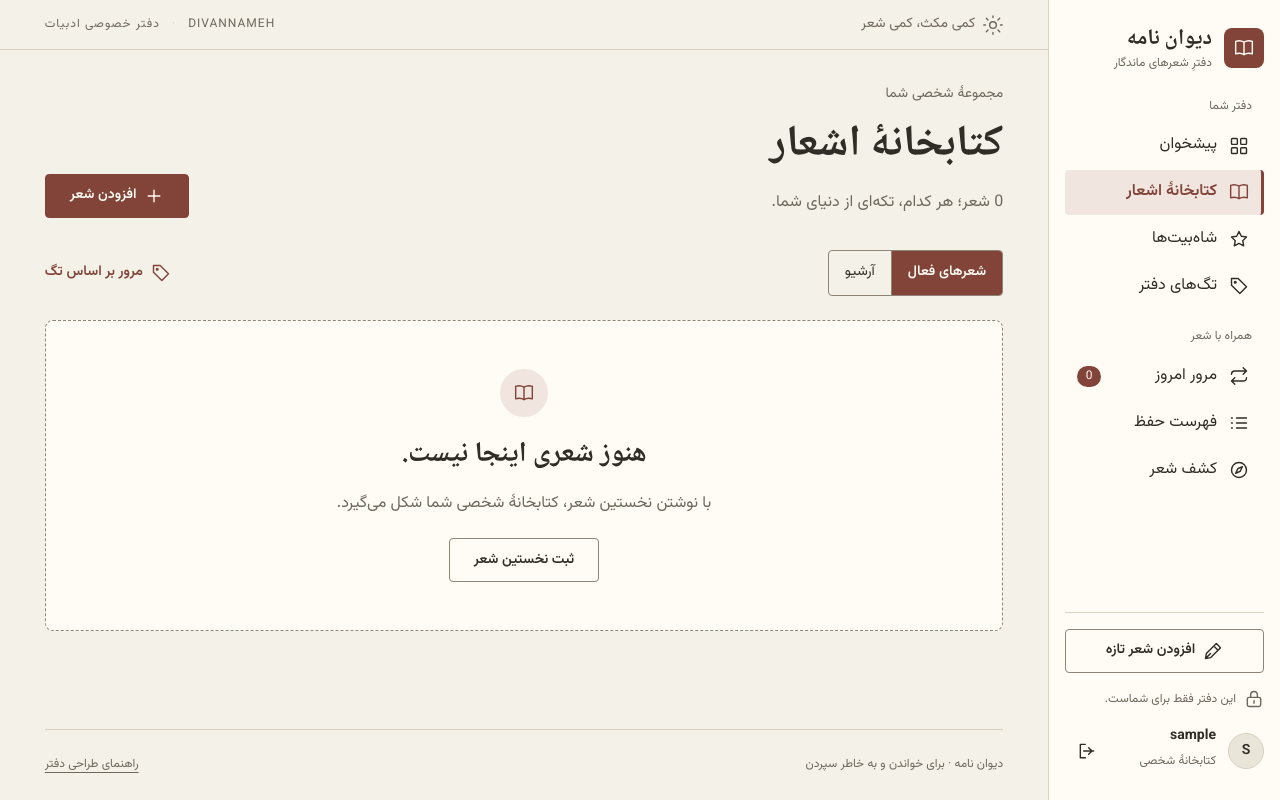
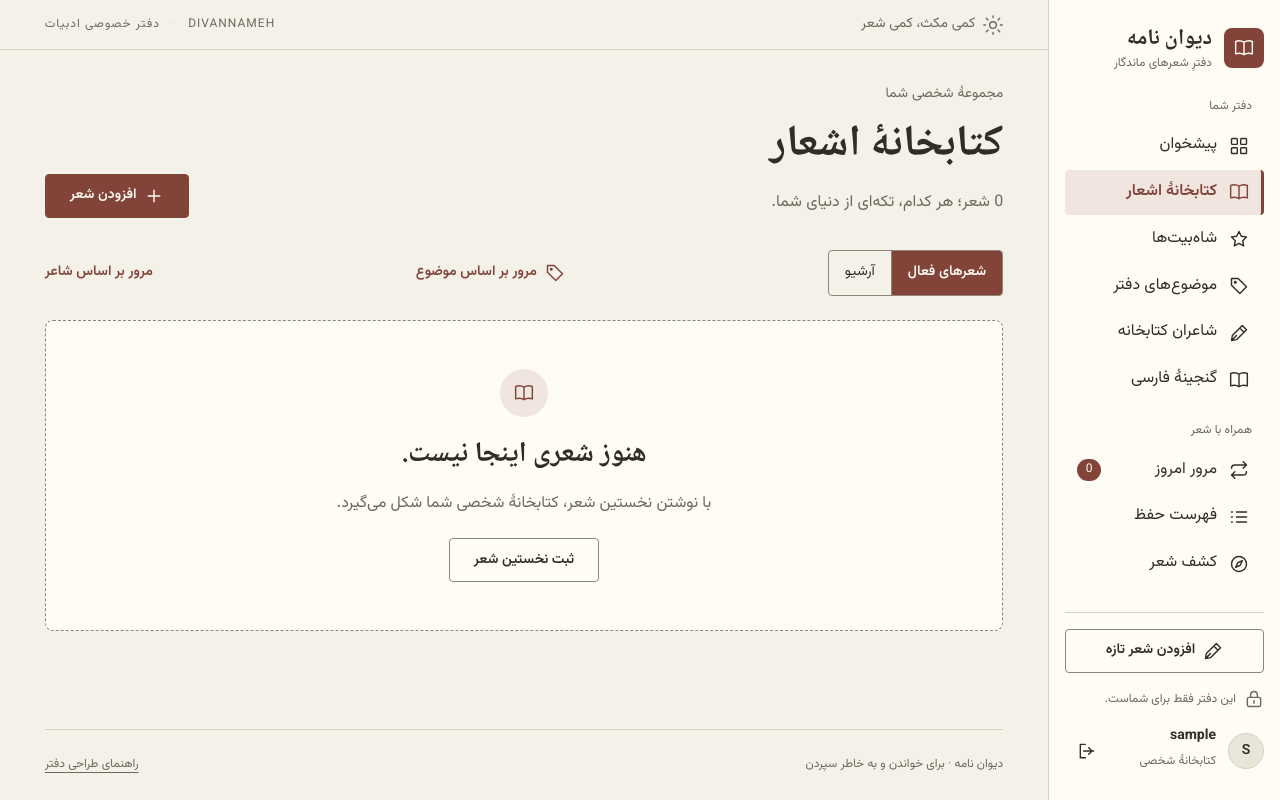
Before and after one commit to dexterMAHO/DivanNameh, a Django app: page /poems/ in a window 1280 px wide. Run offline with Django 5.2, Linux system fonts and the light colour scheme; the visitor is signed in with stand-in values (Sample User, id 1); data that the repository does not hold is empty.

Commit message:
Organize the library by topics and poets and add the Persian treasury

```diff
--- a/config/urls.py
+++ b/config/urls.py
@@ -22,12 +22,20 @@ urlpatterns = [
     path('poems/<int:pk>/edit/', p.poem_edit, name='poem-edit'),
     path('poems/<int:pk>/archive/', p.archive, name='poem-archive'),
     path('poems/<int:pk>/restore/', p.archive, {'restore': True}, name='poem-restore'),
-    path('poems/<int:pk>/tags/', p.assign_tags, name='poem-tags'),
-    path('tags/', p.tags, name='tags'),
-    path('tags/view/<str:slug>/', p.poem_list, name='tag-detail'),
-    path('tags/new/', p.tag_change, name='tag-new'),
-    path('tags/<int:pk>/rename/', p.tag_change, {'action': 'rename'}, name='tag-rename'),
-    path('tags/<int:pk>/delete/', p.tag_change, {'action': 'delete'}, name='tag-delete'),
+    path('poems/<int:pk>/topics/', p.assign_tags, name='poem-tags'),
+    path('topics/', p.tags, name='tags'),
+    path('topics/view/<str:slug>/', p.poem_list, name='tag-detail'),
+    path('topics/new/', p.tag_change, name='tag-new'),
+    path('topics/<int:pk>/rename/', p.tag_change, {'action': 'rename'}, name='tag-rename'),
+    path('topics/<int:pk>/delete/', p.tag_change, {'action': 'delete'}, name='tag-delete'),
+    path('poems/<int:pk>/tags/', p.assign_tags),
+    path('tags/', p.tags),
+    path('tags/view/<str:slug>/', p.poem_list),
+    path('tags/new/', p.tag_change),
+    path('tags/<int:pk>/rename/', p.tag_change, {'action': 'rename'}),
+    path('tags/<int:pk>/delete/', p.tag_change, {'action': 'delete'}),
+    path('poets/', p.poets, name='poets'),
+    path('treasury/', login_required(TemplateView.as_view(template_name='poetry/treasury.html')), name='treasury'),
     path('favorites/', p.favorites, name='favorites'),
     path('verses/<int:pk>/favorite/', p.favorite, name='favorite'),
     path('verses/<int:pk>/unfavorite/', p.favorite, {'remove': True}, name='unfavorite'),
--- a/poetry/forms.py
+++ b/poetry/forms.py
@@ -3,7 +3,7 @@ from .models import Poem, Tag
 from .services.poem_editor import parse_verses, validate_verses
 
 class PoemForm(forms.ModelForm):
-    new_tag = forms.CharField(label='ساخت تگ جدید (اختیاری)', max_length=60, required=False)
+    new_tag = forms.CharField(label='ساخت موضوع جدید (اختیاری)', max_length=60, required=False)
     input_mode = forms.ChoiceField(label='روش ورود', choices=[('structured', 'ورود بیت به بیت'), ('lines', 'هر خط یک بیت؛ جداکنندهٔ |'), ('pairs', 'هر دو خط یک بیت')])
     bulk_text = forms.CharField(label='متن شعر', widget=forms.Textarea(attrs={'rows': 8}), required=False)
 
@@ -39,4 +39,4 @@ class PoemForm(forms.ModelForm):
         return data
 
 class TagForm(forms.Form):
-    name = forms.CharField(label='نام تگ', max_length=60)
+    name = forms.CharField(label='نام موضوع', max_length=60)
--- a/poetry/models.py
+++ b/poetry/models.py
@@ -27,7 +27,7 @@ class Poem(models.Model):
     poet_name = models.CharField('شاعر', max_length=160)
     source_url = models.URLField('نشانی منبع', max_length=500, blank=True)
     notes = models.TextField('یادداشت', blank=True)
-    tags = models.ManyToManyField(Tag, blank=True, related_name='poems', verbose_name='تگ‌ها')
+    tags = models.ManyToManyField(Tag, blank=True, related_name='poems', verbose_name='موضوع‌ها')
     archived_at = models.DateTimeField(null=True, blank=True)
     created_at = models.DateTimeField(auto_now_add=True)
     updated_at = models.DateTimeField(auto_now=True)
--- a/poetry/services/poem_editor.py
+++ b/poetry/services/poem_editor.py
@@ -40,7 +40,7 @@ def save_poem(owner, data, rows, poem=None):
         poem = Poem(owner=owner)
     tags = list(data['tags'])
     if any(tag.owner_id != owner.pk for tag in tags):
-        raise ValidationError('تگ معتبر نیست.')
+        raise ValidationError('موضوع معتبر نیست.')
     old = list(poem.verses.all()) if poem.pk else []
     if len(rows) < len(old):
         raise ValidationError('حذف بیت در این نسخه مجاز نیست؛ متن بیت‌ها را اصلاح کنید.')
--- a/poetry/services/tags.py
+++ b/poetry/services/tags.py
@@ -10,10 +10,10 @@ def normalize_tag_name(name):
 def save_tag(owner, name, tag=None):
     normalized = normalize_tag_name(name)
     if not normalized or len(normalized) > 60:
-        raise ValidationError('نام تگ باید بین ۱ تا ۶۰ نویسه باشد.')
+        raise ValidationError('نام موضوع باید بین ۱ تا ۶۰ نویسه باشد.')
     others = Tag.objects.filter(owner=owner).exclude(pk=tag.pk if tag else None)
     if others.filter(normalized_name=normalized).exists():
-        raise ValidationError('این تگ قبلاً ساخته شده است.')
+        raise ValidationError('این موضوع قبلاً ساخته شده است.')
     base = slugify(normalized, allow_unicode=True) or 'tag'
     slug, suffix = base, 1
     while others.filter(slug=slug).exists():
@@ -21,7 +21,7 @@ def save_tag(owner, name, tag=None):
         slug = f'{base}-{suffix}'
     tag = tag or Tag(owner=owner)
     if tag.owner_id != owner.pk:
-        raise ValidationError('تگ معتبر نیست.')
+        raise ValidationError('موضوع معتبر نیست.')
     tag.name = normalized
     tag.normalized_name = normalized
     tag.slug = slug
--- a/poetry/views.py
+++ b/poetry/views.py
@@ -32,11 +32,26 @@ def dashboard(request):
 @private
 @require_GET
 def poem_list(request, slug=None):
-    poems = Poem.objects.filter(owner=request.user, archived_at__isnull=request.GET.get('archived') != '1').prefetch_related('verses', 'tags')
     tag = get_object_or_404(Tag, owner=request.user, slug=slug) if slug else None
+    archived = not tag and request.GET.get('archived') == '1'
+    poet = request.GET.get('poet', '')
+    poems = Poem.objects.filter(owner=request.user, archived_at__isnull=not archived).prefetch_related('verses', 'tags')
     if tag:
-        poems = poems.filter(tags=tag, archived_at__isnull=True)
-    return render(request, 'poetry/list.html', {'page': Paginator(poems, 20).get_page(request.GET.get('page')), 'tag': tag, 'archived': request.GET.get('archived') == '1'})
+        poems = poems.filter(tags=tag)
+    if poet:
+        poems = poems.filter(poet_name=poet)
+    return render(request, 'poetry/list.html', {
+        'page': Paginator(poems, 20).get_page(request.GET.get('page')),
+        'tag': tag, 'archived': archived, 'poet': poet,
+    })
+
+
+@private
+@require_GET
+def poets(request):
+    groups = (Poem.objects.filter(owner=request.user, archived_at__isnull=True)
+              .values('poet_name').annotate(poem_count=Count('pk')).order_by('poet_name'))
+    return render(request, 'poetry/poets.html', {'page': Paginator(groups, 24).get_page(request.GET.get('page'))})
 
 
 @private
@@ -58,7 +73,7 @@ def poem_edit(request, pk=None):
             messages.success(request, 'شعر در دفتر شما ذخیره شد.')
             return redirect(saved)
         except (ValidationError, IntegrityError) as exc:
-            form.add_error(None, ' '.join(exc.messages) if isinstance(exc, ValidationError) else 'تگ تکراری است؛ نام دیگری انتخاب کنید.')
+            form.add_error(None, ' '.join(exc.messages) if isinstance(exc, ValidationError) else 'موضوع تکراری است؛ نام دیگری انتخاب کنید.')
     if request.method == 'POST':
         rows = list(zip(request.POST.getlist('hemistich_1'), request.POST.getlist('hemistich_2')))
     else:
@@ -89,17 +104,17 @@ def tag_change(request, pk=None, action='create'):
     tag = get_object_or_404(Tag, pk=pk, owner=request.user) if pk else None
     if action == 'delete':
         if request.POST.get('confirm') != 'yes':
-            return render(request, 'confirm.html', {'label': f'حذف تگ «{tag.name}»', 'explanation': 'شعرها باقی می‌مانند؛ فقط تگ و ارتباط آن حذف می‌شود.'})
+            return render(request, 'confirm.html', {'label': f'حذف موضوع «{tag.name}»', 'explanation': 'شعرها باقی می‌مانند؛ فقط موضوع و ارتباط آن حذف می‌شود.'})
         tag.delete()
-        return success(request, 'تگ حذف شد.', 'tags')
+        return success(request, 'موضوع حذف شد.', 'tags')
     form = TagForm(request.POST)
     if not form.is_valid():
-        return failure(request, 'نام تگ معتبر نیست.', errors=form.errors)
+        return failure(request, 'نام موضوع معتبر نیست.', errors=form.errors)
     try:
         tag = save_tag(request.user, form.cleaned_data['name'], tag)
     except (ValidationError, IntegrityError):
-        return failure(request, 'نام تگ تکراری یا نامعتبر است.', status=409)
-    return success(request, 'تگ ذخیره شد.', 'tags', tag={'id': tag.pk, 'name': tag.name, 'url': tag.get_absolute_url()})
+        return failure(request, 'نام موضوع تکراری یا نامعتبر است.', status=409)
+    return success(request, 'موضوع ذخیره شد.', 'tags', tag={'id': tag.pk, 'name': tag.name, 'url': tag.get_absolute_url()})
 
 
 @private
@@ -108,12 +123,12 @@ def assign_tags(request, pk):
     poem = get_object_or_404(Poem, pk=pk, owner=request.user)
     ids = request.POST.getlist('tags')
     if not all(x.isdigit() for x in ids):
-        return failure(request, 'تگ معتبر نیست.')
+        return failure(request, 'موضوع معتبر نیست.')
     selected = Tag.objects.filter(owner=request.user, pk__in=ids)
     if selected.count() != len(set(ids)):
-        return failure(request, 'تگ معتبر نیست.')
+        return failure(request, 'موضوع معتبر نیست.')
     poem.tags.set(selected)
-    return success(request, 'تگ‌ها ذخیره شدند.', poem.get_absolute_url())
+    return success(request, 'موضوع‌ها ذخیره شدند.', poem.get_absolute_url())
 
 
 @private
--- a/static/js/app.js
+++ b/static/js/app.js
@@ -1,8 +1,5 @@
 import {announce, request, verseElement} from './api.js';
 import './editor.js';
-for (const link of document.querySelectorAll('nav a')) {
-  if (new URL(link.href).pathname === location.pathname) link.setAttribute('aria-current', 'page');
-}
 for (const form of document.querySelectorAll('form[data-ajax],form[data-favorite]')) {
   form.addEventListener('submit', async event => {
     event.preventDefault();
--- a/templates/components/nav.html
+++ b/templates/components/nav.html
@@ -1,9 +1,11 @@
 {% with route=request.resolver_match.url_name %}
 <p class="nav-label">دفتر شما</p>
 <a href="{% url 'dashboard' %}" {% if route == 'dashboard' %}aria-current="page"{% endif %}>{% include 'components/icon.html' with name='grid' %}<span>پیشخوان</span></a>
-<a href="{% url 'poems' %}" {% if route == 'poems' or route == 'poem-detail' or route == 'poem-edit' or route == 'tag-detail' %}aria-current="page"{% endif %}>{% include 'components/icon.html' with name='book' %}<span>کتابخانهٔ اشعار</span></a>
+<a href="{% url 'poems' %}" {% if route == 'poems' or route == 'poem-detail' or route == 'poem-edit' %}aria-current="page"{% endif %}>{% include 'components/icon.html' with name='book' %}<span>کتابخانهٔ اشعار</span></a>
 <a href="{% url 'favorites' %}" {% if route == 'favorites' %}aria-current="page"{% endif %}>{% include 'components/icon.html' with name='star' %}<span>شاه‌بیت‌ها</span></a>
-<a href="{% url 'tags' %}" {% if route == 'tags' %}aria-current="page"{% endif %}>{% include 'components/icon.html' with name='tag' %}<span>تگ‌های دفتر</span></a>
+<a href="{% url 'tags' %}" {% if route == 'tags' or route == 'tag-detail' %}aria-current="page"{% endif %}>{% include 'components/icon.html' with name='tag' %}<span>موضوع‌های دفتر</span></a>
+<a href="{% url 'poets' %}" {% if route == 'poets' %}aria-current="page"{% endif %}>{% include 'components/icon.html' with name='pen' %}<span>شاعران کتابخانه</span></a>
+<a href="{% url 'treasury' %}" {% if route == 'treasury' %}aria-current="page"{% endif %}>{% include 'components/icon.html' with name='book' %}<span>گنجینهٔ فارسی</span></a>
 <p class="nav-label">همراه با شعر</p>
 <a href="{% url 'review' %}" {% if route == 'review' %}aria-current="page"{% endif %}>{% include 'components/icon.html' with name='repeat' %}<span>مرور امروز</span><span class="count">{{ due_count }}</span></a>
 <a href="{% url 'memorize' %}" {% if route == 'memorize' %}aria-current="page"{% endif %}>{% include 'components/icon.html' with name='list' %}<span>فهرست حفظ</span></a>
--- a/templates/components/pagination.html
+++ b/templates/components/pagination.html
@@ -1 +1,7 @@
-{% if page.has_other_pages %}<div class="pagination">{% if page.has_previous %}<a href="?page={{ page.previous_page_number }}{% if archived %}&archived=1{% endif %}">صفحهٔ قبل</a>{% endif %}<span>{{ page.number }} از {{ page.paginator.num_pages }}</span>{% if page.has_next %}<a href="?page={{ page.next_page_number }}{% if archived %}&archived=1{% endif %}">صفحهٔ بعد</a>{% endif %}</div>{% endif %}
+{% if page.has_other_pages %}
+<nav class="pagination" aria-label="صفحه‌بندی">
+  {% if page.has_previous %}<a href="{% querystring page=page.previous_page_number %}">صفحهٔ قبل</a>{% endif %}
+  <span>{{ page.number }} از {{ page.paginator.num_pages }}</span>
+  {% if page.has_next %}<a href="{% querystring page=page.next_page_number %}">صفحهٔ بعد</a>{% endif %}
+</nav>
+{% endif %}
--- a/templates/components/poem_card.html
+++ b/templates/components/poem_card.html
@@ -2,6 +2,6 @@
   <div class="card-meta"><span>{{ poem.poet_name }}</span><span>{{ poem.verses.all|length }} بیت</span></div>
   <h2><a href="{{ poem.get_absolute_url }}">{{ poem.display_title }}</a></h2>
   {% with first=poem.verses.all.0 %}<p class="excerpt">{{ first.hemistich_1 }}{% if first.hemistich_2 %}<br>{{ first.hemistich_2 }}{% endif %}</p>{% endwith %}
-  <div class="tags">{% for tag in poem.tags.all %}<a class="chip" href="{{ tag.get_absolute_url }}">{{ tag.name }}</a>{% empty %}<span class="fine">بدون تگ</span>{% endfor %}</div>
+  <div class="tags">{% for tag in poem.tags.all %}<a class="chip" href="{{ tag.get_absolute_url }}">{{ tag.name }}</a>{% empty %}<span class="fine">بدون موضوع</span>{% endfor %}</div>
   <div class="card-footer"><a class="inline-link" href="{{ poem.get_absolute_url }}">خواندن شعر{% include 'components/icon.html' with name='arrow' %}</a>{% include 'components/icon.html' with name='book' %}</div>
 </article>
--- a/templates/design_system.html
+++ b/templates/design_system.html
@@ -19,7 +19,7 @@
     <button class="text-button" type="button">دکمهٔ متنی</button>
     <button class="primary" type="button" disabled>غیرفعال</button>
     <span class="stamp">نشان</span>
-    <a class="chip" href="#">تگ نمونه</a>
+    <a class="chip" href="#">موضوع نمونه</a>
     <a class="inline-link" href="#">لینک درون‌متنی{% include 'components/icon.html' with name='arrow' %}</a>
   </div>
 </section>
--- a/templates/poetry/detail.html
+++ b/templates/poetry/detail.html
@@ -1,7 +1,7 @@
 {% extends 'base.html' %}
 {% block title %}{{ poem.display_title }}{% endblock %}
 {% block content %}
-<div class="breadcrumb"><a href="{% url 'poems' %}">کتابخانه</a><span>/</span>{{ poem.poet_name }}</div>
+<div class="breadcrumb"><a href="{% url 'poems' %}">کتابخانه</a><span>/</span><a href="{% url 'poems' %}?poet={{ poem.poet_name|urlencode:'' }}">{{ poem.poet_name }}</a></div>
 <div class="reading-tools"><a class="inline-link" href="{% url 'poems' %}">{% include 'components/icon.html' with name='book' %}بازگشت به کتابخانه</a><a class="button quiet" href="{% url 'poem-edit' poem.pk %}">{% include 'components/icon.html' with name='pen' %}ویرایش شعر</a></div>
 {% if poem.archived_at %}<p class="notice">{% include 'components/icon.html' with name='archive' %}این شعر آرشیو شده و در صف مرور نمایش داده نمی‌شود.</p>{% endif %}
 <article class="reading-sheet">
--- a/templates/poetry/form.html
+++ b/templates/poetry/form.html
@@ -1,3 +1,3 @@
 {% extends 'base.html' %}{% block title %}ثبت شعر{% endblock %}{% block content %}<div class="breadcrumb"><a href="{% url 'poems' %}">کتابخانه</a> / {% if poem %}ویرایش{% else %}برگ تازه{% endif %}</div><div class="page-heading compact"><div><span class="eyebrow">کلمات را به دفتر بسپارید</span><h1>{% if poem %}ویرایش شعر{% else %}افزودن شعر{% endif %}</h1></div></div>{% if poem %}<p class="notice">اصلاح متن، کارت‌های حفظ مرتبط را دوباره موعددار می‌کند. ترتیب بیت‌ها ثابت است و حذف بیت پشتیبانی نمی‌شود.</p>{% endif %}
-<form method="post" id="poem-editor" class="editor">{% csrf_token %}{{ form.non_field_errors }}<section class="panel"><h2>شناسنامهٔ شعر</h2><div class="form-grid"><div>{{ form.poet_name.as_field_group }}</div><div>{{ form.title.as_field_group }}</div><div>{{ form.source_url.as_field_group }}</div><div>{{ form.new_tag.as_field_group }}</div></div><label for="tag-search">جست‌وجوی تگ</label><input type="search" id="tag-search" placeholder="نام تگ…"><div class="tag-options">{{ form.tags.as_field_group }}</div>{{ form.notes.as_field_group }}</section>
+<form method="post" id="poem-editor" class="editor">{% csrf_token %}{{ form.non_field_errors }}<section class="panel"><h2>شناسنامهٔ شعر</h2><div class="form-grid"><div>{{ form.poet_name.as_field_group }}</div><div>{{ form.title.as_field_group }}</div><div>{{ form.source_url.as_field_group }}</div><div>{{ form.new_tag.as_field_group }}</div></div><label for="tag-search">جست‌وجوی موضوع</label><input type="search" id="tag-search" placeholder="نام موضوع…"><div class="tag-options">{{ form.tags.as_field_group }}</div>{{ form.notes.as_field_group }}</section>
 <section class="panel"><h2>ابیات شعر</h2>{{ form.input_mode.as_field_group }}<div id="structured-rows">{% for first,second in rows %}<div class="verse-input"><span class="row-number">{{ forloop.counter }}</span><label>مصرع اول<input name="hemistich_1" maxlength="1000" value="{{ first }}"></label><label>مصرع دوم (اختیاری)<input name="hemistich_2" maxlength="1000" value="{{ second }}"></label>{% if not poem %}<button type="button" class="remove-row text-button">حذف ردیف</button>{% endif %}</div>{% endfor %}</div><button type="button" id="add-verse">＋ افزودن بیت</button><div id="bulk-entry">{{ form.bulk_text.as_field_group }}<p class="fine">در روش «هر خط یک بیت»، مصرع‌ها را با | جدا کنید. در روش «هر دو خط»، تعداد سطرهای غیرخالی باید زوج باشد.</p><button type="button" id="parse-verses">انتقال به ردیف‌های قابل ویرایش</button></div><p id="editor-error" role="alert"></p><button type="button" id="preview-button">پیش‌نمایش شعر</button><div id="preview" class="poetry-panel" hidden></div></section><button class="primary" type="submit">ذخیرهٔ شعر در دفتر</button> <a href="{% url 'poems' %}">بازگشت به کتابخانه</a></form>{% endblock %}
--- a/templates/poetry/list.html
+++ b/templates/poetry/list.html
@@ -1,9 +1,10 @@
 {% extends 'base.html' %}
 {% block title %}کتابخانه{% endblock %}
 {% block content %}
-{% if tag %}<div class="breadcrumb"><a href="{% url 'tags' %}">تگ‌های دفتر</a><span>/</span>{{ tag.name }}</div>{% endif %}
-<header class="page-heading"><div><span class="eyebrow">مجموعهٔ شخصی شما</span><h1>{% if tag %}شعرهای «{{ tag.name }}»{% elif archived %}آرشیو اشعار{% else %}کتابخانهٔ اشعار{% endif %}</h1><p class="muted">{{ page.paginator.count }} شعر؛ هر کدام، تکه‌ای از دنیای شما.</p></div><a class="button primary" href="{% url 'poem-new' %}">{% include 'components/icon.html' with name='plus' %}افزودن شعر</a></header>
-<div class="toolbar"><div class="tabs" aria-label="بخش‌های کتابخانه"><a href="{% url 'poems' %}" {% if not archived and not tag %}aria-current="page"{% endif %}>شعرهای فعال</a><a href="{% url 'poems' %}?archived=1" {% if archived %}aria-current="page"{% endif %}>آرشیو</a></div><a class="inline-link" href="{% url 'tags' %}">{% include 'components/icon.html' with name='tag' %}مرور بر اساس تگ</a></div>
-<div class="card-grid">{% for poem in page %}{% include 'components/poem_card.html' %}{% empty %}<section class="empty"><span class="empty-icon">{% include 'components/icon.html' with name='book' %}</span><h2>هنوز شعری اینجا نیست.</h2><p>{% if archived %}شعرهای آرشیوشده در این بخش نگهداری می‌شوند و قابل بازگردانی‌اند.{% elif tag %}این تگ را هنگام ثبت یا ویرایش به شعرهایتان اضافه کنید.{% else %}با نوشتن نخستین شعر، کتابخانهٔ شخصی شما شکل می‌گیرد.{% endif %}</p><a class="button" href="{% url 'poem-new' %}">ثبت نخستین شعر</a></section>{% endfor %}</div>
+{% if poet %}<div class="breadcrumb"><a href="{% url 'poets' %}">شاعران کتابخانه</a><span>/</span>{{ poet }}</div>{% endif %}
+{% if tag %}<div class="breadcrumb"><a href="{% url 'tags' %}">موضوع‌های دفتر</a><span>/</span>{{ tag.name }}</div>{% endif %}
+<header class="page-heading"><div><span class="eyebrow">مجموعهٔ شخصی شما</span><h1>{% if tag %}شعرهای «{{ tag.name }}»{% elif poet %}شعرهای «{{ poet }}»{% elif archived %}آرشیو اشعار{% else %}کتابخانهٔ اشعار{% endif %}</h1><p class="muted">{{ page.paginator.count }} شعر؛ هر کدام، تکه‌ای از دنیای شما.</p></div><a class="button primary" href="{% url 'poem-new' %}">{% include 'components/icon.html' with name='plus' %}افزودن شعر</a></header>
+<div class="toolbar"><div class="tabs" aria-label="بخش‌های کتابخانه"><a href="{% url 'poems' %}" {% if not archived and not tag and not poet %}aria-current="page"{% endif %}>شعرهای فعال</a><a href="{% url 'poems' %}?archived=1" {% if archived %}aria-current="page"{% endif %}>آرشیو</a></div><a class="inline-link" href="{% url 'tags' %}">{% include 'components/icon.html' with name='tag' %}مرور بر اساس موضوع</a><a class="inline-link" href="{% url 'poets' %}">مرور بر اساس شاعر</a></div>
+<div class="card-grid">{% for poem in page %}{% include 'components/poem_card.html' %}{% empty %}<section class="empty"><span class="empty-icon">{% include 'components/icon.html' with name='book' %}</span><h2>هنوز شعری اینجا نیست.</h2><p>{% if archived %}شعرهای آرشیوشده در این بخش نگهداری می‌شوند و قابل بازگردانی‌اند.{% elif tag %}این موضوع را هنگام ثبت یا ویرایش به شعرهایتان اضافه کنید.{% else %}با نوشتن نخستین شعر، کتابخانهٔ شخصی شما شکل می‌گیرد.{% endif %}</p><a class="button" href="{% url 'poem-new' %}">ثبت نخستین شعر</a></section>{% endfor %}</div>
 {% include 'components/pagination.html' %}
 {% endblock %}
--- a/templates/poetry/tags.html
+++ b/templates/poetry/tags.html
@@ -1 +1 @@
-{% extends 'base.html' %}{% block title %}تگ‌ها{% endblock %}{% block content %}<div class="page-heading compact"><div><span class="eyebrow">نظم میان کلمات</span><h1>تگ‌های دفتر</h1></div></div><form class="panel inline-form" action="{% url 'tag-new' %}" method="post">{% csrf_token %}{{ form.as_p }}<button class="primary">ساخت تگ</button></form><div class="card-grid">{% for tag in tags %}<article class="panel"><h2><a href="{{ tag.get_absolute_url }}">{{ tag.name }}</a></h2><p>{{ tag.poem_count }} شعر</p><details><summary>تغییر نام</summary><form action="{% url 'tag-rename' tag.pk %}" method="post">{% csrf_token %}<label>نام تازه<input name="name" value="{{ tag.name }}" maxlength="60" required></label><button>ذخیره</button></form></details><form action="{% url 'tag-delete' tag.pk %}" method="post">{% csrf_token %}<button class="text-button">حذف تگ</button></form></article>{% empty %}<div class="empty">با ساخت نخستین تگ، شعرهایتان را دسته‌بندی کنید.</div>{% endfor %}</div>{% endblock %}
+{% extends 'base.html' %}{% block title %}موضوع‌ها{% endblock %}{% block content %}<div class="page-heading compact"><div><span class="eyebrow">نظم میان کلمات</span><h1>موضوع‌های دفتر</h1></div></div><form class="panel inline-form" action="{% url 'tag-new' %}" method="post">{% csrf_token %}{{ form.as_p }}<button class="primary">ساخت موضوع</button></form><div class="card-grid">{% for tag in tags %}<article class="panel"><h2><a href="{{ tag.get_absolute_url }}">{{ tag.name }}</a></h2><p>{{ tag.poem_count }} شعر</p><details><summary>تغییر نام</summary><form action="{% url 'tag-rename' tag.pk %}" method="post">{% csrf_token %}<label>نام تازه<input name="name" value="{{ tag.name }}" maxlength="60" required></label><button>ذخیره</button></form></details><form action="{% url 'tag-delete' tag.pk %}" method="post">{% csrf_token %}<button class="text-button">حذف موضوع</button></form></article>{% empty %}<div class="empty">با ساخت نخستین موضوع، شعرهایتان را دسته‌بندی کنید.</div>{% endfor %}</div>{% endblock %}
```
Also changed, not shown: templates/poetry/poets.html (added, +22 -0 lines), templates/poetry/treasury.html (added, +9 -0 lines), poetry/migrations/0002_topic_labels.py (added).
